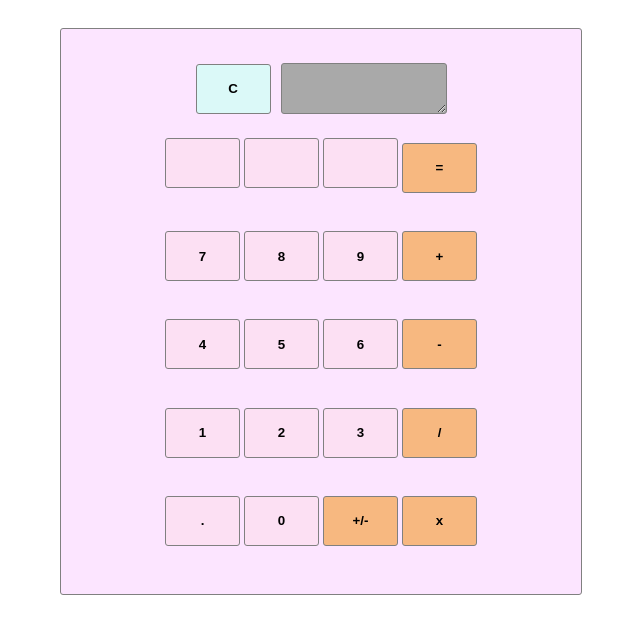
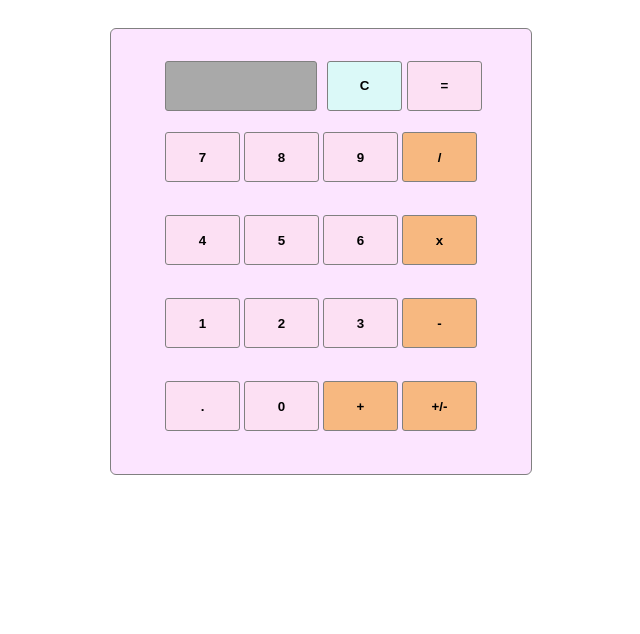
Before and after one commit to Tirzahe/Calculator, a website: page src/index.html in a window 1280 px wide. Shown: the whole page, without its empty margins (319-959 px from the left). Drawn offline with Linux system fonts and the light colour scheme; a web font is replaced by a local one.

```diff
--- a/karma.conf.js
+++ b/karma.conf.js
@@ -16,6 +16,7 @@
     // list of files / patterns to load in the browser
     files: [
       'src/**/*.js',
+      'src/*.js',
       'tests/**/*.spec.js'
     ],
 
--- a/src/index.html
+++ b/src/index.html
@@ -8,63 +8,39 @@
     </head>
     <body>
         <div class="box">
+            <!-- ROW 1 -->
             <div class="row" id="row1">
-                <button id="clear">C
-                </button>
-
-                <textarea id="screen">
-                </textarea>
+                <div id="screen"></div>
+                <button id="clear">C</button>
+                <button onclick="calculate()" value='=' class="equals">=</button>
             </div>
+            <!-- ROW 2 -->
             <div class="row">
-                <button>
-                </button>
-                <button>
-                </button>
-                <button>
-                </button>
-                <button class="operator">=
-                </button>
+                <button onclick="processNumber()" value='7' class="number" >7</button>
+                <button onclick="processNumber()" value='8' class="number">8 </button>
+                <button onclick="processNumber()" value='9' class="number">9</button>
+                <button onclick="processOperator()" value='/' class="operator">/</button>
             </div>
+            <!-- ROW 3 -->
             <div class="row">
-                <button>7
-                </button>
-                <button>8
-                </button>
-                <button>9
-                </button>
-                <button class="operator">+
-                </button>
+                 <button onclick="processNumber()" value='4' class="number">4</button>
+                <button onclick="processNumber()" value='5' class="number">5</button>
+                <button onclick="processNumber()" value='6' class="number">6</button>
+                <button onclick="processOperator()" value='*' class="operator">x</button>
             </div>
+            <!-- ROW 4 -->
             <div class="row">
-                 <button>4
-                </button>
-                <button>5
-                </button>
-                <button>6
-                </button>
-                <button class="operator">-
-                </button>
+                 <button onclick="processNumber()" value='1' class="number">1</button>
+                <button onclick="processNumber()" value='2' class="number">2</button>
+                <button onclick="processNumber()" value='3' class="number">3</button>
+                <button onclick="processOperator()" value='-' class="operator">-</button>
             </div>
+            <!-- ROW 5 -->
             <div class="row">
-                 <button>1
-                </button>
-                <button>2
-                </button>
-                <button>3
-                </button>
-                <button class="operator">/
-                </button>
-            </div>
-
-            <div class="row">
-                <button>.
-                </button>
-                <button>0
-                </button>
-                <button class="operator" id="toggle-pos-neg">+/-
-                </button>
-                <button class="operator">x
-                </button>
+                <button onclick="processDecimal()" value='.' id="decimal">.</button>
+                <button onclick="processNumber()" value='0' class="number">0</button>
+                <button onclick="processOperator()" value='+' class="operator">+</button>
+                <button onclick="processOperator()" value='+/-' class="operator" id="toggle-pos-neg">+/-</button>
             </div>
         </div>
     </body>
--- a/src/main.css
+++ b/src/main.css
@@ -1,15 +1,15 @@
 body{
     display: flex;
     flex-flow: row wrap;
-    align-items: space-around;
+    /* align-items: space-around; */
     justify-content: space-around;
 }
 .box {
-    height: 545px;
-    width: 500px;
+    height: 425px;
+    width: 400px;
     background-color: #fce5ff;
     border: 1px solid gray;
-    border-radius: 3px;
+    border-radius: 6px;
     padding: 10px;
     margin: 20px;
     display: flex;
@@ -42,18 +42,18 @@
     font-weight: bold;
     margin: 5px;
 }
-textarea{
+#screen{
     background-color: darkgray;
     border: 1px solid gray;
     border-radius: 3px;
     font-family: antic arial;
-    width: 160px;
-    height: 45px;
+    height: 48px;
+    width: 150px;
     margin: 5px;
 }
 /**row2**?????????????? why is this seperate?????????????????/*/
-.row:nth-of-type(2)> :first-child {
+/* .row:nth-of-type(2)> :first-child {
     height:50px;
     width:75px;
     justify-content: space-around;
-}
+} */
```
Also changed, not shown: src/script.js (+11 -2 lines), tests/test.spec.js (+34 -4 lines).
